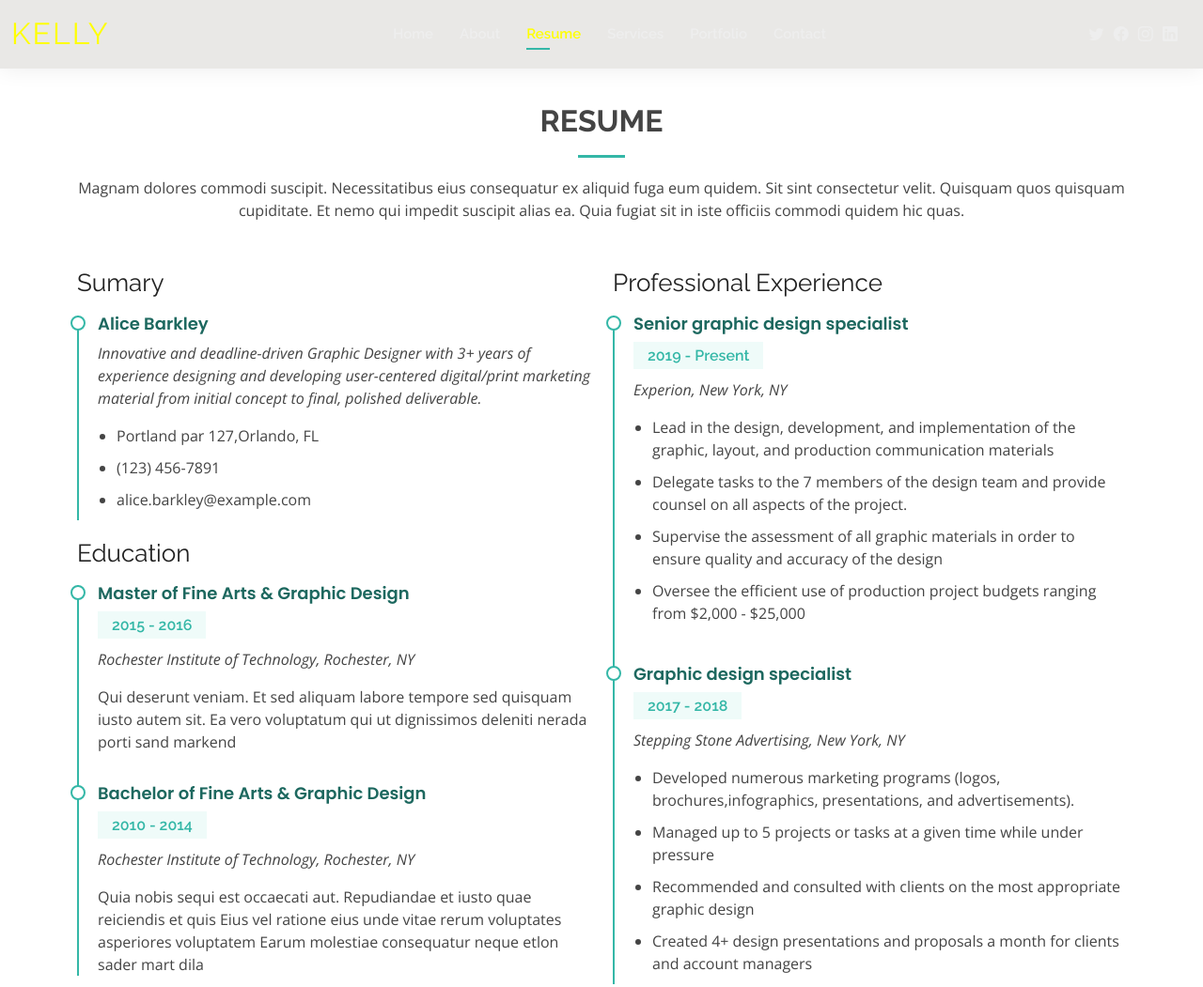
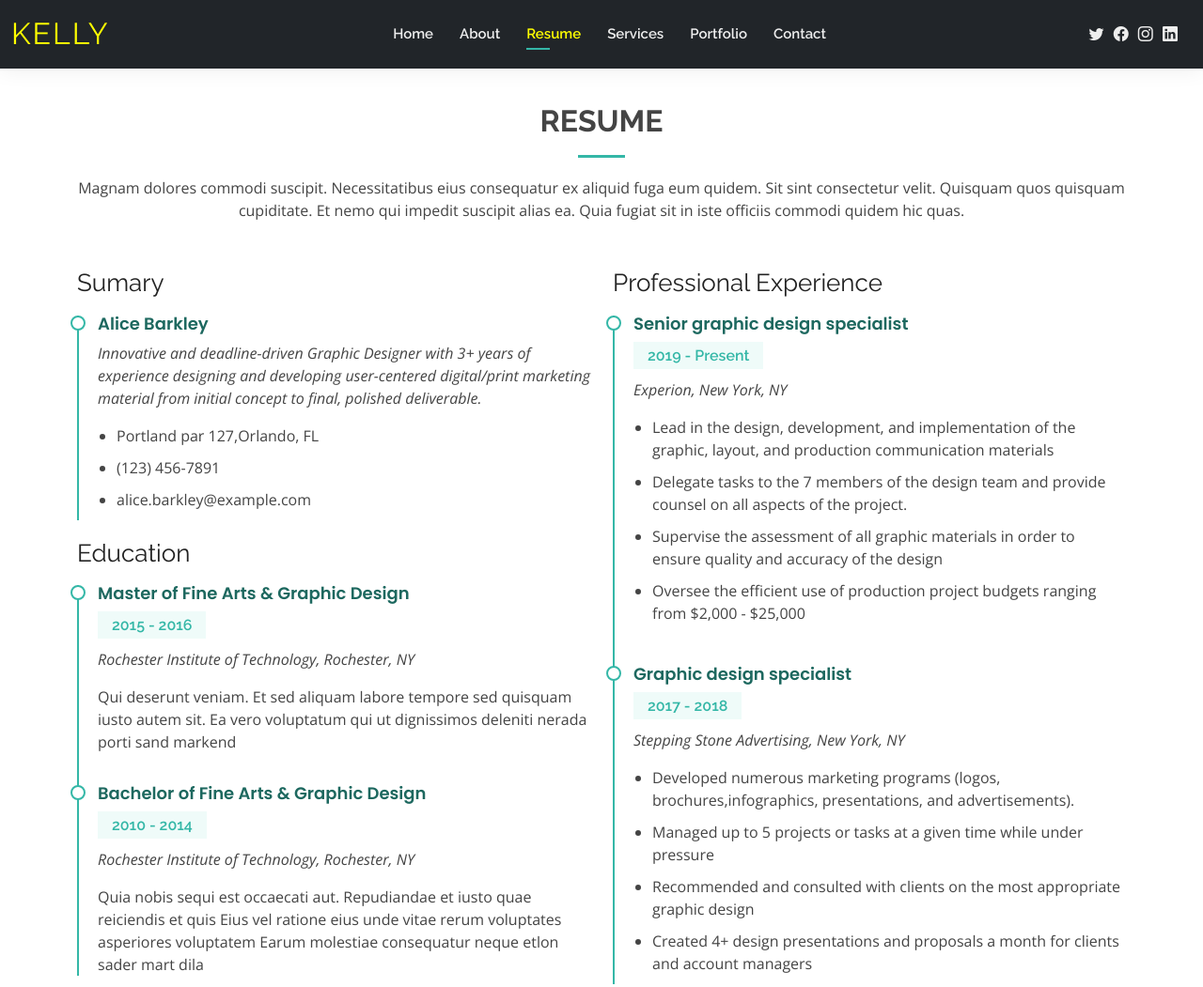
Before and after one commit to ibrahimkelly/My-Porfolio, a plain HTML site: page resume.html in a window 1280 px wide. Shown: the top 1051 px of the page at 94% size. Drawn offline with nearby package versions, Linux system fonts and the light colour scheme.

Commit message:
Update about page...

```diff
--- a/resume.html
+++ b/resume.html
@@ -26,19 +26,12 @@
 
   <!-- Template Main CSS File -->
   <link href="assets/css/style.css" rel="stylesheet">
-
-  <!-- =======================================================
-  * Template Name: Kelly - v4.7.0
-  * Template URL: https://bootstrapmade.com/kelly-free-bootstrap-cv-resume-html-template/
-  * Author: BootstrapMade.com
-  * License: https://bootstrapmade.com/license/
-  ======================================================== -->
 </head>
 
 <body>
 
   <!-- ======= Header ======= -->
-  <header id="header" class="fixed-top">
+  <header id="header" class="fixed-top bg-dark">
     <div class="container-fluid d-flex justify-content-between align-items-center">
 
       <h1 class="logo me-auto me-lg-0"><a href="index.html">Kelly</a></h1>
```
Also changed, not shown: contact.html (+1 -8 lines), portfolio-details.html (+0 -7 lines), portfolio.html (+1 -8 lines), services.html (+1 -8 lines).
